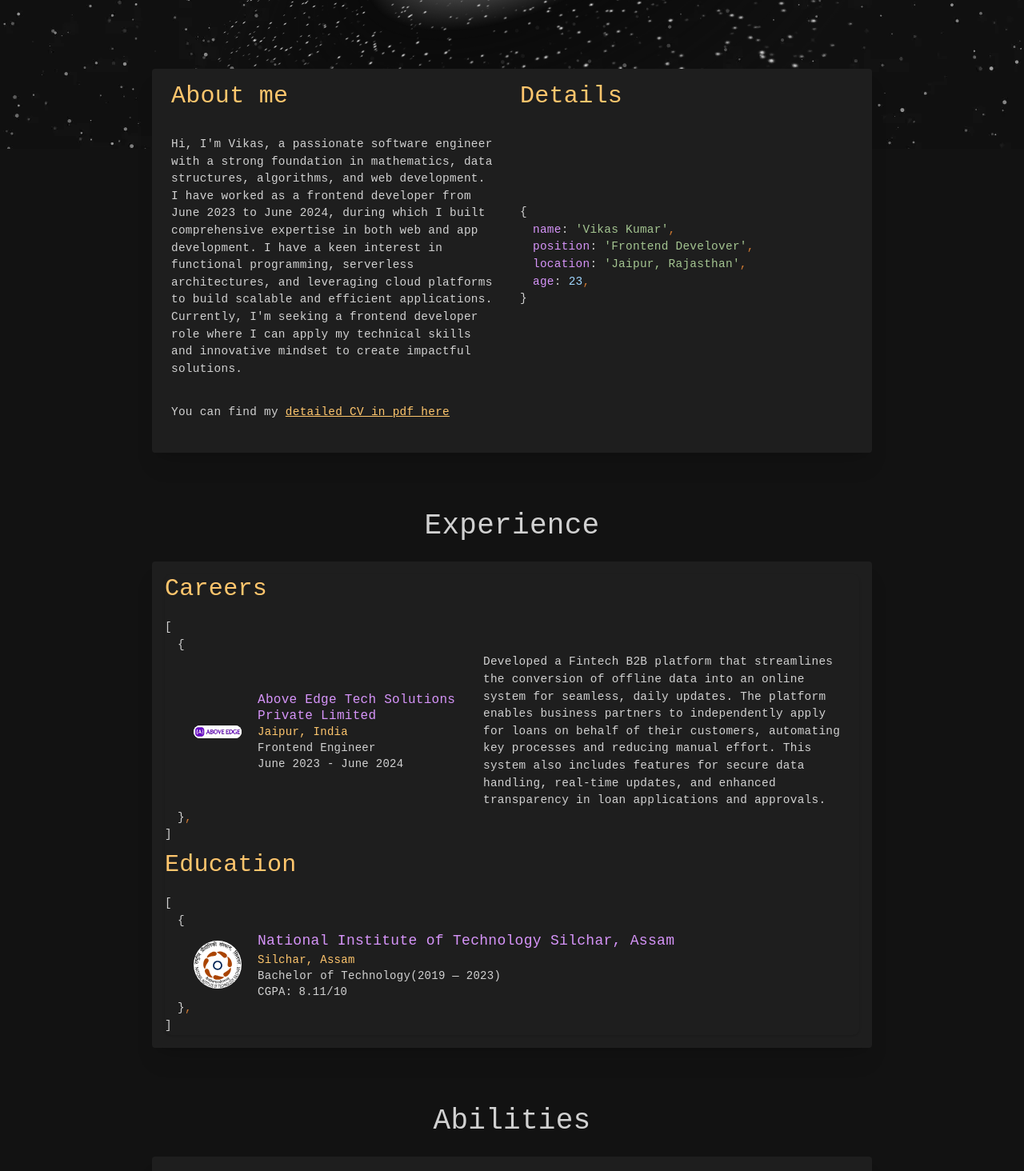
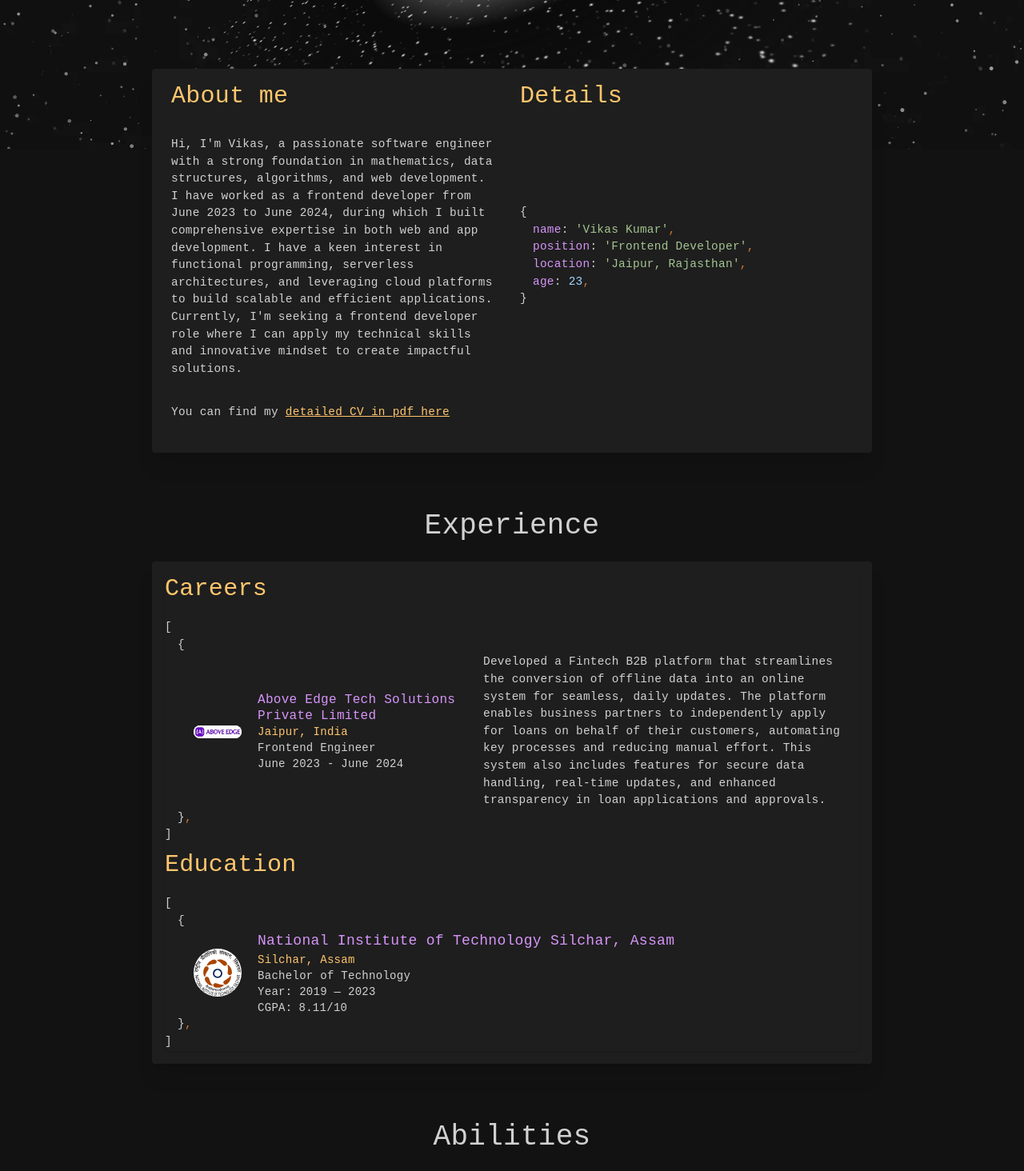
Before and after one commit to vikaskumar2500/portfolio, a Next.js app: page / in a window 1280 px wide. Shown: the part 294-1758 px from the top of the page at 80% size. Built offline with nearby package versions, Linux system fonts and the light colour scheme; no server answers.

Commit message:
fixes github api

```diff
--- a/src/components/home/contacts.component.tsx
+++ b/src/components/home/contacts.component.tsx
@@ -24,7 +24,7 @@ export const Contacts = () => {
         className="card w-full max-w-[900px] rounded bg-base-200 p-4 shadow-xl"
       >
         <ContactForm />
-        <div className="text flex w-1/2  items-center justify-center space-x-2 py-4">
+        <div className="text flex w-full md:w-1/2  items-center justify-center space-x-2 py-4">
           {siteConfig.social.github && (
             <a
               className="transition-all hover:text-gray-500"
--- a/src/components/home/experience.component.tsx
+++ b/src/components/home/experience.component.tsx
@@ -73,16 +73,17 @@ export const Experience = memo(() => {
                     <Declaration>{education.location}</Declaration>
                     <div>
                       <span>{education.degreeLevel}</span>
-                      {
-                        <span>
-                          ({education.startYear} — {education.endYear})
-                        </span>
-                      }
+                    </div>
+                    <div>
+                      <span>Year: </span>
+                      <span>
+                        {education.startYear} — {education.endYear}
+                      </span>
                     </div>
                     {/* <div>{education.specialization}</div> */}
-                    <div className='flex flow-row gap-2'>
-                      <span>CGPA:</span>
-                      <span>{education.aggregate}/10</span>
+                    <div className="flow-row flex w-full items-center justify-center gap-2 text-center md:items-start md:justify-normal">
+                      <div>CGPA:</div>
+                      <div>{education.aggregate}/10</div>
                     </div>
                   </div>
                 </div>
--- a/src/components/home/projects.component.tsx
+++ b/src/components/home/projects.component.tsx
@@ -9,13 +9,21 @@ import { useInView } from 'react-intersection-observer'
 import { useActiveSection } from '@/hooks/use-active-section'
 import { useEffect } from 'react'
 
-const githubUrl = `{https://api.github.com/users/${siteConfig.authorName}/repos?type=owner&sort=updated&per_page=5&page=1}`
+const githubUrl = "https://api.github.com/users/vikaskumar2500/repos?type=owner&sort=updated&per_page=5&page=1"
 
 export const Projects = () => {
   const state = useAsync(async () => {
-    const response = await fetch(githubUrl)
-    return response.json()
-  }, [])
+    const response = await fetch(githubUrl, {
+      method: "GET",
+      headers: {
+        "Content-Type": "application/json",
+      },
+    });
+    if (!response.ok) {
+      throw new Error("Network response was not ok");
+    }
+    return response.json();
+  }, []);
   const { ref, inView } = useInView({ threshold: 0.2 })
   const { activeSection, setActiveSection } = useActiveSection()
 
--- a/src/data/siteConfig.ts
+++ b/src/data/siteConfig.ts
@@ -14,7 +14,7 @@ I have a keen interest in functional programming, serverless architectures, and
   details: {
     name: 'Vikas Kumar',
     birthDate: '2000-05-02',
-    position: 'Frontend Develover',
+    position: 'Frontend Developer',
     location: 'Jaipur, Rajasthan',
   },
   skills: [
@@ -55,7 +55,7 @@ I have a keen interest in functional programming, serverless architectures, and
     {
       company: 'Above Edge Tech Solutions Private Limited',
       companyIcon: 'AETSPL.png',
-      date: 'June 2023 -  June 2024',
+      date: 'June 2023 - June 2024',
       duration: '1 year',
       location: 'Jaipur, India',
       occupation: 'Frontend Engineer',
```
